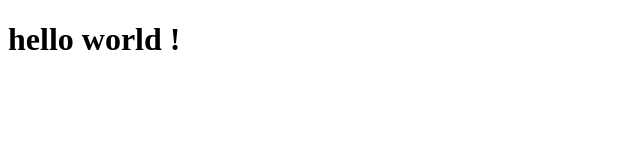
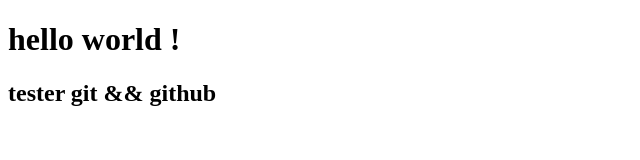
Before and after one commit to said101112/artphotos, a plain HTML site: page file.html in a window 1280 px wide. Shown: the whole page, without its empty margins (0-640 px from the left). Drawn offline with Linux system fonts and the light colour scheme.

Commit message:
Update file.html
create h2

```diff
--- a/file.html
+++ b/file.html
@@ -7,5 +7,6 @@
 </head>
 <body>
       <h1>hello world !</h1>
+      <h2>tester git && github</h2>
 </body>
 </html>
```
